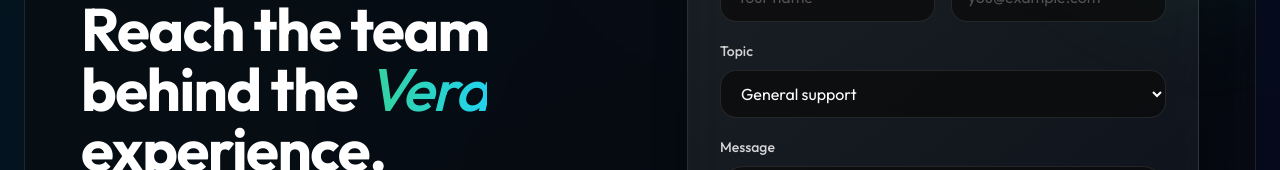
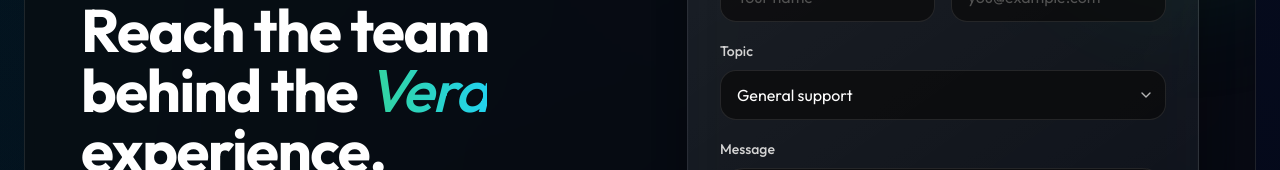
Before and after one commit to Charles-CS/Vera, a Next.js app: page /contact in a window 1280 px wide. Shown: the part 298-468 px from the top of the page. Built offline with nearby package versions, Linux system fonts and the light colour scheme.

Commit message:
refactor: enhance topic selection in ContactPage with dropdown icon for improved usability

```diff
--- a/src/app/contact/page.tsx
+++ b/src/app/contact/page.tsx
@@ -6,6 +6,7 @@
 import Footer from "@/components/Footer";
 import {
   ArrowRight,
+  ChevronDown,
 } from "lucide-react";
 
 type ContactForm = {
@@ -99,16 +100,19 @@
 
             <label className="mt-4 block space-y-2">
               <span className="text-sm font-medium text-neutral-300">Topic</span>
+              <div className="relative">
                 <select
                   value={form.topic}
                   onChange={(event) => setForm((current) => ({ ...current, topic: event.target.value }))}
-                className="w-full rounded-2xl border border-white/10 bg-neutral-950/70 px-4 py-3 text-white outline-none transition-colors focus:border-emerald-400/60"
+                  className="w-full appearance-none rounded-2xl border border-white/10 bg-neutral-950/70 px-4 py-3 pr-12 text-white outline-none transition-colors focus:border-emerald-400/60"
                 >
                   <option>General support</option>
                   <option>Partnerships</option>
                   <option>Urgent help</option>
                   <option>Product feedback</option>
                 </select>
+                <ChevronDown className="pointer-events-none absolute right-3 top-1/2 h-4 w-4 -translate-y-1/2 text-white/70" />
+              </div>
             </label>
 
             <label className="mt-4 block space-y-2">
```
Lines whose indentation alone changed are shown as unchanged.
